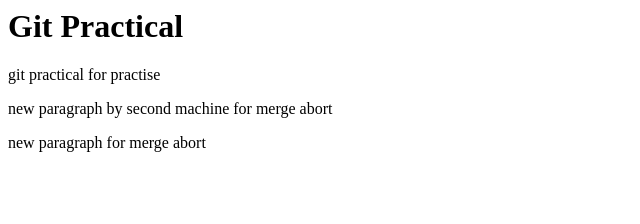
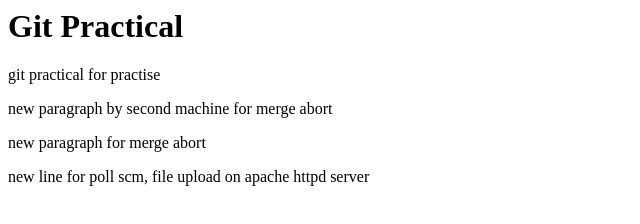
Before and after one commit to Bhushi-u/git-, a plain HTML site: page index.html in a window 1280 px wide. Shown: the whole page, without its empty margins (0-640 px from the left). Drawn offline with Linux system fonts and the light colour scheme.

Commit message:
Update index.html
update index file for poll scm and upload on server

```diff
--- a/index.html
+++ b/index.html
@@ -3,4 +3,5 @@
 	<p> git practical for practise </p>
 	<p> new paragraph by second machine for merge abort</p>
 	<p> new paragraph for merge abort </p>
+	<p> new line for poll scm, file upload on apache httpd server </p>
 </html>
```
